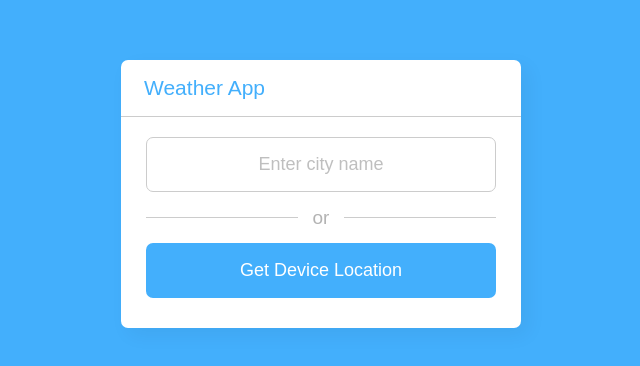
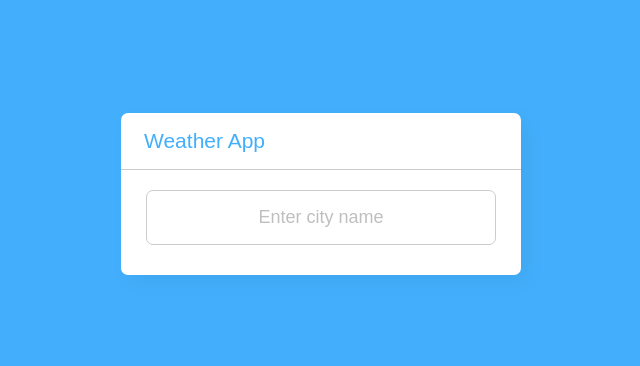
Before and after one commit to JustinCrowson/Weather-, a plain HTML site: page index.html in a window 1280 px wide. Shown: the part 206-572 px from the top of the page, without its empty margins (319-959 px from the left). Drawn offline with Linux system fonts and the light colour scheme; some icons are missing.

Commit message:
modified:   index.html

```diff
--- a/index.html
+++ b/index.html
@@ -16,8 +16,6 @@
         <p class="info-txt"></p>
         <div class="content">
           <input type="text" spellcheck="false" placeholder="Enter city name" required>
-          <div class="separator"></div>
-          <button>Get Device Location</button>
         </div>
       </section>
       <section class="weather-part">
@@ -53,6 +51,5 @@
       </section>
     </div>
 
-    <script src="script.js"></script>
   </body>
 </html>
```
